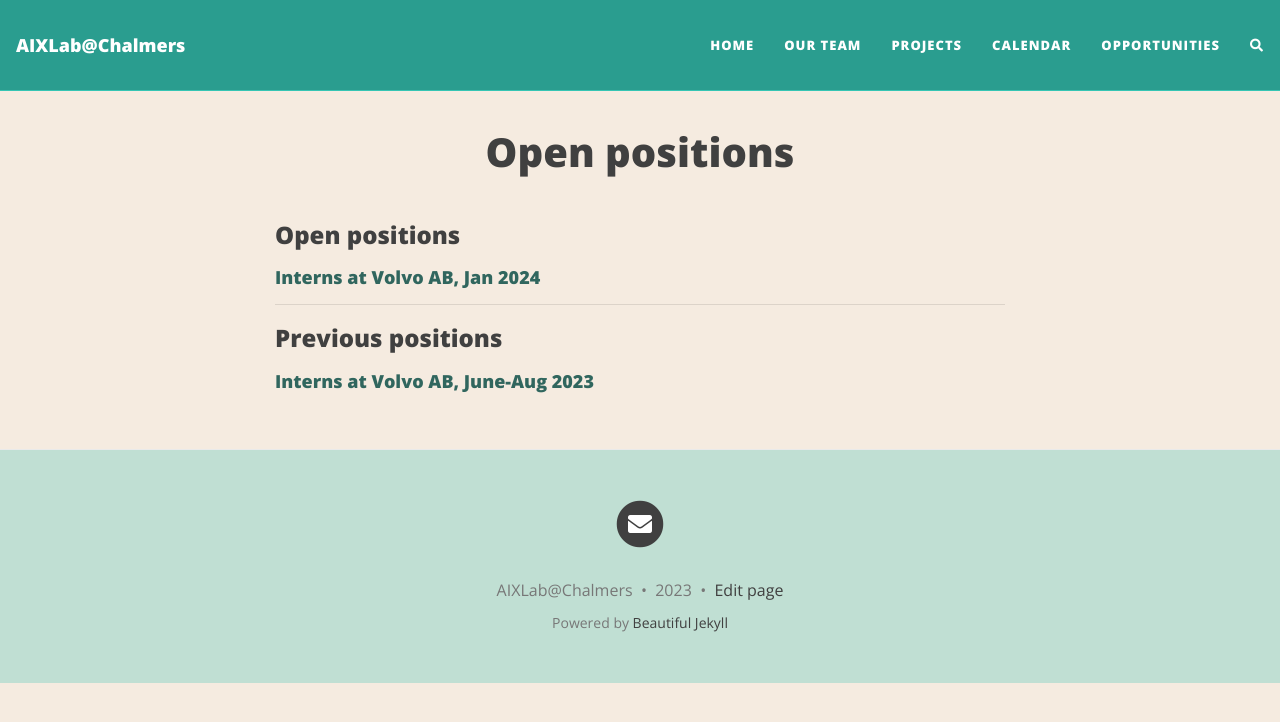
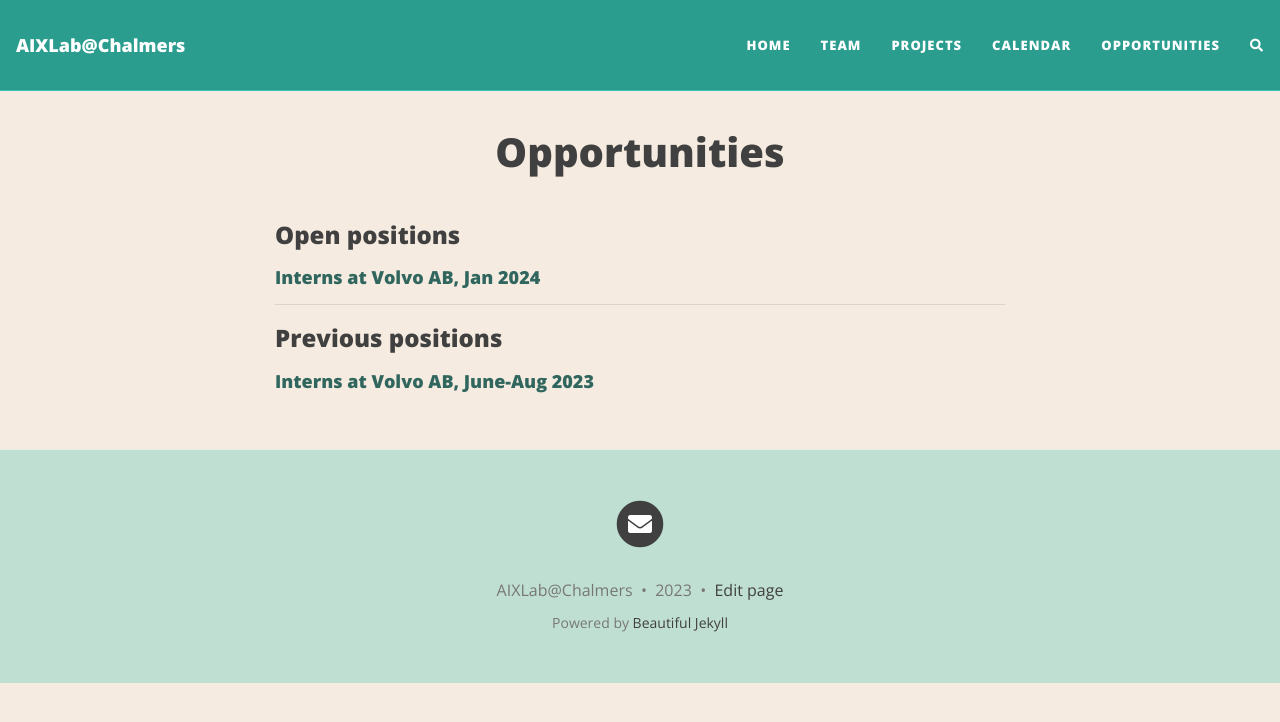
Before and after one commit to usableai/usableai.github.io, a Jekyll site: the page built from opportunities.md, in a window 1280 px wide. Shown: the top 722 px of the page. Built offline with Jekyll 4.4.1, drawn with Linux system fonts in a browser that asks for light colours; nearby versions of some CDN libraries; comment, search, counter and statistics services are not loaded; our own code applies the rules of GitHub Pages for plain Markdown files.

Commit message:
fix titles

```diff
--- a/_config.yml
+++ b/_config.yml
@@ -21,7 +21,7 @@ author: AIXLab@Chalmers
 
 navbar-links:
   Home: "/"
-  Our Team: "team"
+  Team: "team"
   Projects: "projects"
   # Publications: "publications"
   # Reading club: "reading"
--- a/opportunities.md
+++ b/opportunities.md
@@ -1,6 +1,6 @@
 ---
 layout: page
-title:
+title: Opportunities
 subtitle:
 ---
 
```
